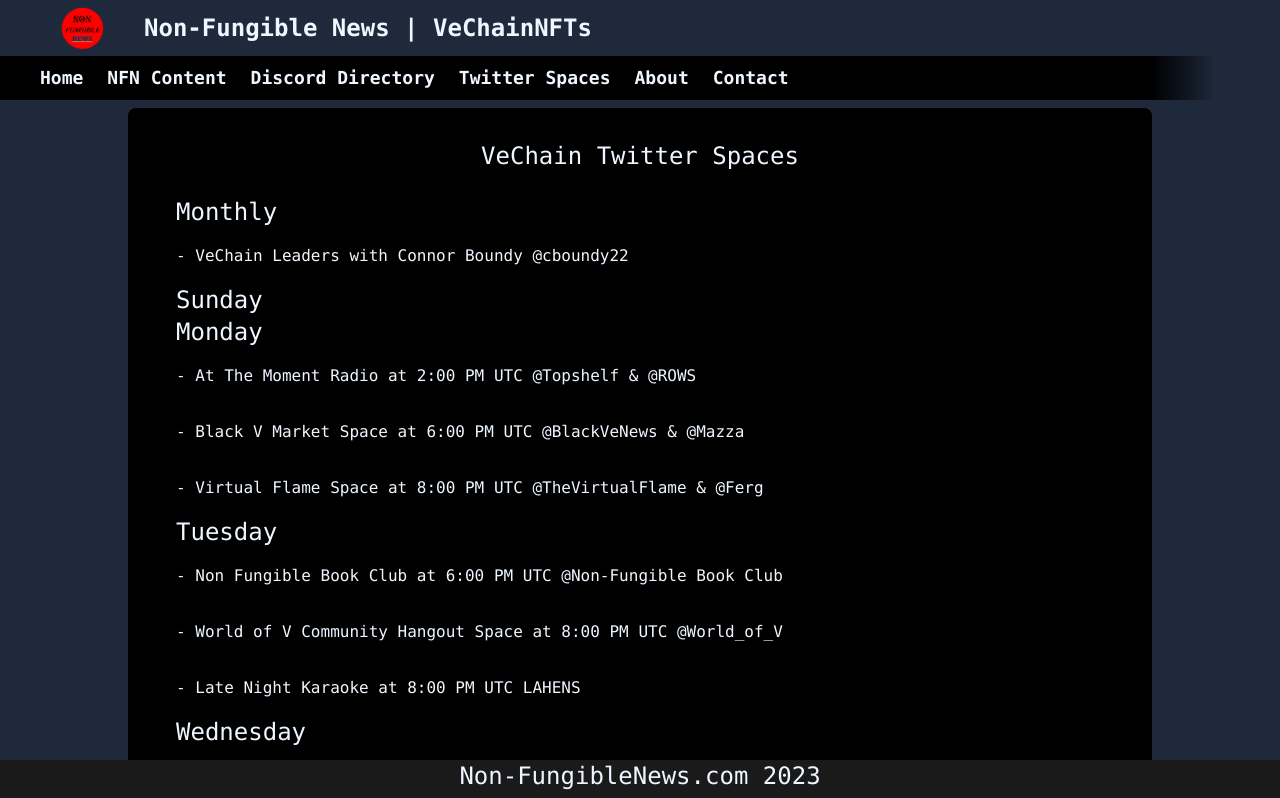
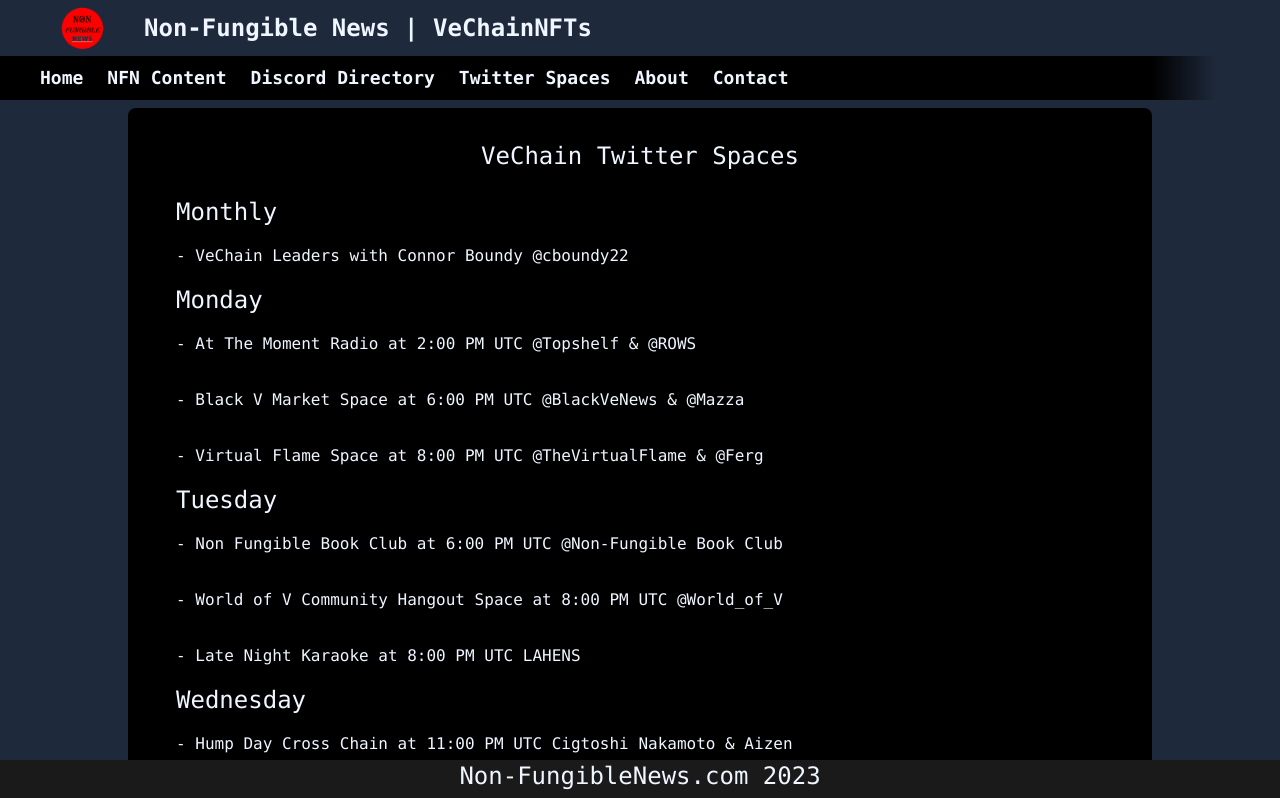
Before and after one commit to snoozie-v/nfn, a React (Vite) app: page /twitter in a window 1280 px wide. Shown: the top 798 px of the page. Built offline with nearby package versions, Linux system fonts and the light colour scheme.

Commit message:
missed one

```diff
--- a/src/pages/TwitterSpaces.jsx
+++ b/src/pages/TwitterSpaces.jsx
@@ -15,7 +15,7 @@
           <div className='p-4 text-blue-50'>- VeChain Leaders with Connor Boundy   <a href="https://twitter.com/cboundy22"
             className="hover:underline">@cboundy22</a>
           </div>
-          <div className="pl-4 text-blue-50 text-2xl">Sunday</div>
+
           <div className="pl-4 text-blue-50 text-2xl">Monday</div>
           <div className='p-4 text-blue-50'>- At The Moment Radio at 2:00 PM UTC   <a href="https://twitter.com/topshelfcrypto1"
             className="hover:underline">@Topshelf</a> & <a href="https://twitter.com/ROWS_V"
```
